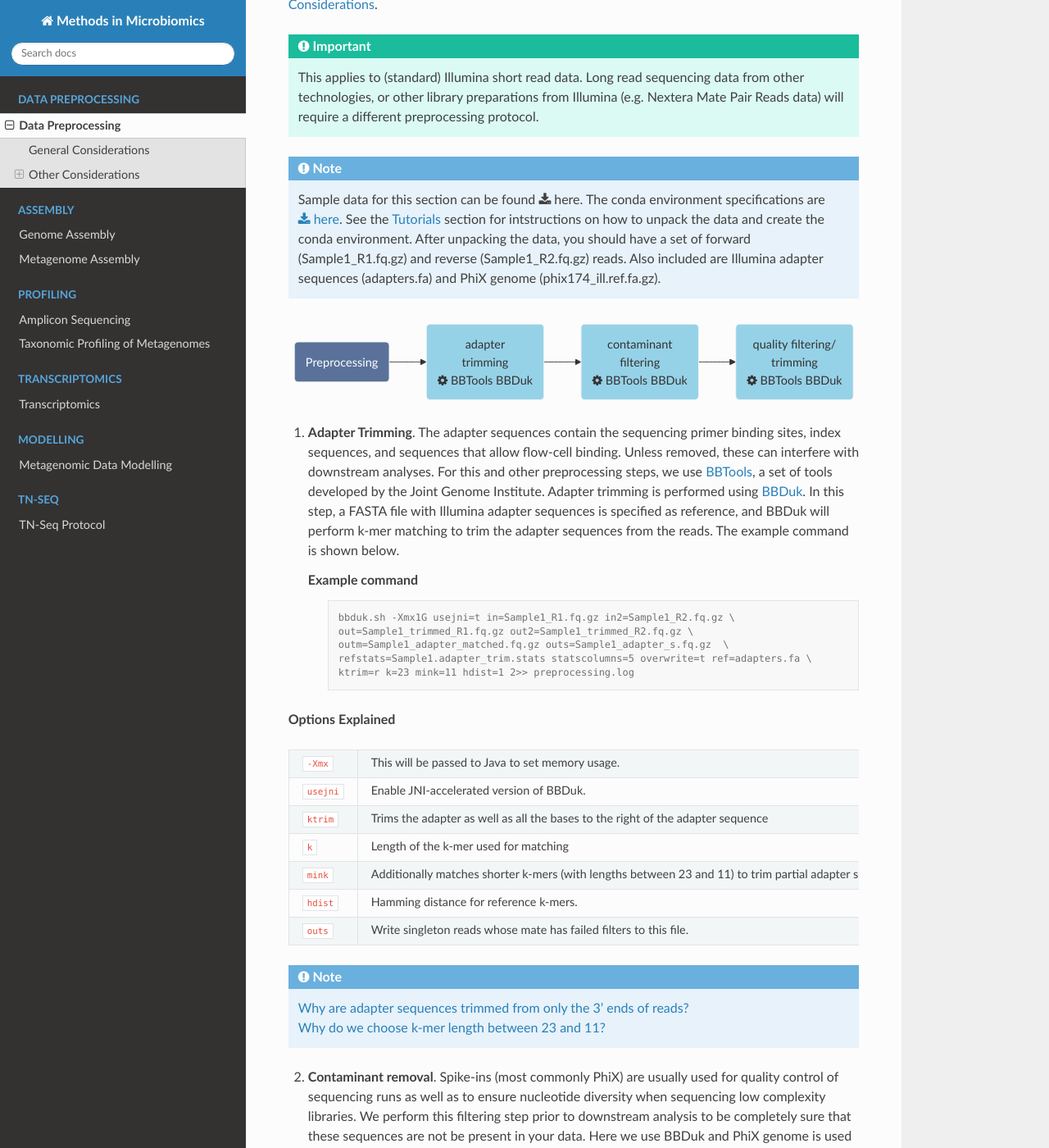
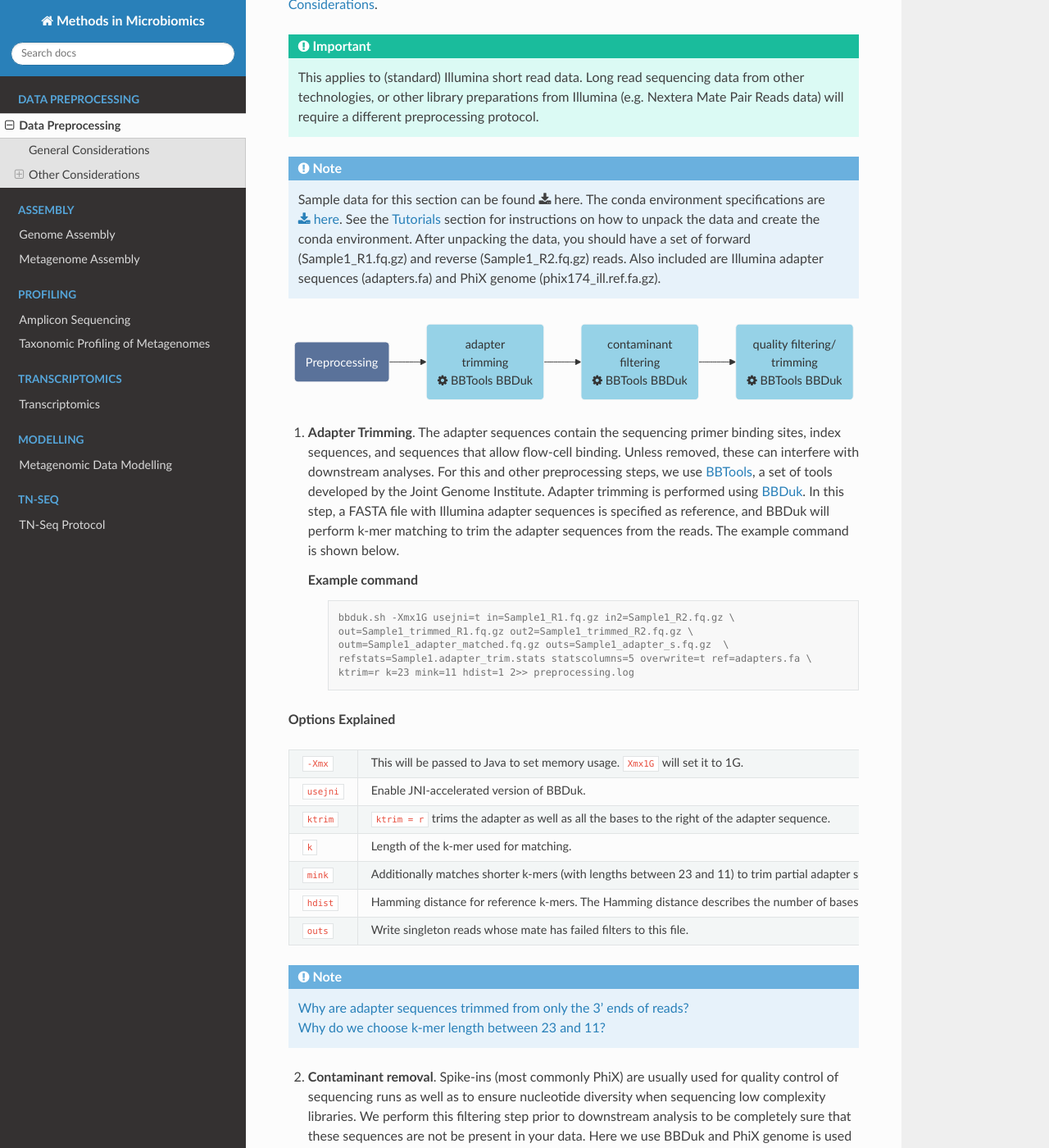
Before and after one commit to MicrobiologyETHZ/Methods_in_Microbiomics, a Sphinx documentation site: the page built from docs/preprocessing/preprocessing.rst, in a window 1280 px wide and 1400 px high, scrolled down 318 px. Shown: the whole window at 82% size. Built offline with Sphinx 7.4.7 and the Read the Docs theme 2.0.0, drawn with Linux system fonts in a browser that asks for light colours; pages that are not in the unit, such as notebooks, are missing from menus; some of the changed text lies outside the part shown.

```diff
--- a/docs/assembly/metagenomic_workflows.rst
+++ b/docs/assembly/metagenomic_workflows.rst
@@ -187,7 +187,7 @@ Assumes you are in the :code:`metag_assembly` directory.
 ``-d``           length of description in .clstr file, default 20; if set to 0, it takes the fasta defline and stops at first space
 =========    =====================================================================================================
 
-The fasta file generated by CD-HIT_ will contain a representative sequence for each gene cluster. To extract protein sequences for each gene in the catalog, we first extract all the sequence identifiers from the CD-HIT_ output file and use seqtk_ ``subseq`` command to extract these sequences from ``gene_catalog_all.faa``. This file can be then used for downstream analysis (ex. KEGG annotations, see :doc:`../profiling/function`)
+The fasta file generated by CD-HIT_ will contain a representative sequence for each gene cluster. To extract protein sequences for each gene in the catalog, we first extract all the sequence identifiers from the CD-HIT_ output file and use seqtk_ ``subseq`` command to extract these sequences from ``gene_catalog_all.faa``. This file can be then used for downstream analysis (ex. KEGG annotations, see :doc:`../profiling/function`).
 
 .. _seqtk: https://github.com/lh3/seqtk
 
--- a/docs/preprocessing/preprocessing.rst
+++ b/docs/preprocessing/preprocessing.rst
@@ -15,7 +15,7 @@ Data quality control is an essential first step in any bioinformatics workflow.
 
 .. note::
 
-    Sample data for this section can be found :download:`here <../downloads/Sample1_isolate.tar.gz>`. The conda environment specifications are :download:`here <../downloads/preprocessing.yaml>`. See the :ref:`tutorials` section for intstructions on how to unpack the data and create the conda environment. After unpacking the data, you should have a set of forward (Sample1_R1.fq.gz) and reverse (Sample1_R2.fq.gz) reads. Also included are Illumina adapter sequences (adapters.fa) and PhiX genome (phix174_ill.ref.fa.gz).
+    Sample data for this section can be found :download:`here <../downloads/Sample1_isolate.tar.gz>`. The conda environment specifications are :download:`here <../downloads/preprocessing.yaml>`. See the :ref:`tutorials` section for instructions on how to unpack the data and create the conda environment. After unpacking the data, you should have a set of forward (Sample1_R1.fq.gz) and reverse (Sample1_R2.fq.gz) reads. Also included are Illumina adapter sequences (adapters.fa) and PhiX genome (phix174_ill.ref.fa.gz).
 
 
 .. mermaid::
@@ -44,12 +44,12 @@ Data quality control is an essential first step in any bioinformatics workflow.
 **Options Explained**
 
 ==========    =========================================================================================================
-``-Xmx``        This will be passed to Java to set memory usage.
+``-Xmx``        This will be passed to Java to set memory usage. ``Xmx1G`` will set it to 1G.
 ``usejni``      Enable JNI-accelerated version of BBDuk.
-``ktrim``       Trims the adapter as well as all the bases to the right of the adapter sequence
-``k``           Length of the k-mer used for matching
-``mink``        Additionally matches shorter k-mers (with lengths between 23 and 11) to trim partial adapter sequences
-``hdist``       Hamming distance for reference k-mers.
+``ktrim``       ``ktrim = r`` trims the adapter as well as all the bases to the right of the adapter sequence.
+``k``           Length of the k-mer used for matching.
+``mink``        Additionally matches shorter k-mers (with lengths between 23 and 11) to trim partial adapter sequences.
+``hdist``       Hamming distance for reference k-mers. The Hamming distance describes the number of bases by which two DNA sequences differ.
 ``outs``        Write singleton reads whose mate has failed filters to this file.
 ==========    =========================================================================================================
 
@@ -72,9 +72,7 @@ Data quality control is an essential first step in any bioinformatics workflow.
         refstats=Sample1_phix.stats statscolumns=5 2>> contaminant.log
 
 
-**Options Explained**
-
-Here, we use a different kmer size
+Here, we use a different kmer size ``k=31`` to remove Spike-ins. This is the recommended length by `BBDuk <https://jgi.doe.gov/data-and-tools/software-tools/bbtools/bb-tools-user-guide/bbduk-guide/>`_ to remove all reads that have a 31-mer match to the PhiX genome.
 
 .. note::
 
@@ -95,11 +93,11 @@ Here, we use a different kmer size
 **Options Explained**
 
 ================    ==========================================================
-``minlength=45``     filters out reads that are shorter than 45 bp
-``qtrim=rl``         trims low quality bases on the right and left ends of the reads
-``trimq=14``         regions with average quality BELOW 14 will be trimmed
-``maq=20``           filters out reads with average quality BELOW 20
-``maxns=1``          filters out reads with more than 1 N
+``minlength=45``     Filters out reads that are shorter than 45 bp.
+``qtrim=rl``         Trims low quality bases on the right and left ends of the reads.
+``trimq=14``         Regions with average quality BELOW 14 will be trimmed.
+``maq=20``           Filters out reads with average quality BELOW 20.
+``maxns=1``          Filters out reads with more than 1 N.
 ================    ==========================================================
 
 .. note::
@@ -145,7 +143,7 @@ Filtering out host reads
 
 
 .. note::
-    Host genome sequences are not provided in the test dataset, but can be downloaded from NCBI, Ensembl, UCSC. Be sure to keep track of the genome version you are using. Genomes for commonly analyzed organisms can also be downloaded from Illumina iGenomes_
+    Host genome sequences are not provided in the test dataset, but can be downloaded from NCBI, Ensembl, UCSC. Be sure to keep track of the genome version you are using. Genomes for commonly analyzed organisms can also be downloaded from Illumina iGenomes_.
 
 .. _iGenomes: https://support.illumina.com/sequencing/sequencing_software/igenome.html
 
@@ -238,5 +236,5 @@ Pair-read Merging
 ``outu2``              File for reverse unmerged reads.
 ``minoverlap``         Minimum number of overlapping bases to allow merging.
 ``ihist``              Insert length histogram output file.
-``usejni``             Do overlapping in C code, which is faster.  Requires compiling the C code.
+``usejni``             Do overlapping in C code, which is faster. Requires compiling the C code.
 =================     ==========================================================
```
Also changed, not shown: docs/index.rst (+5 -2 lines).
